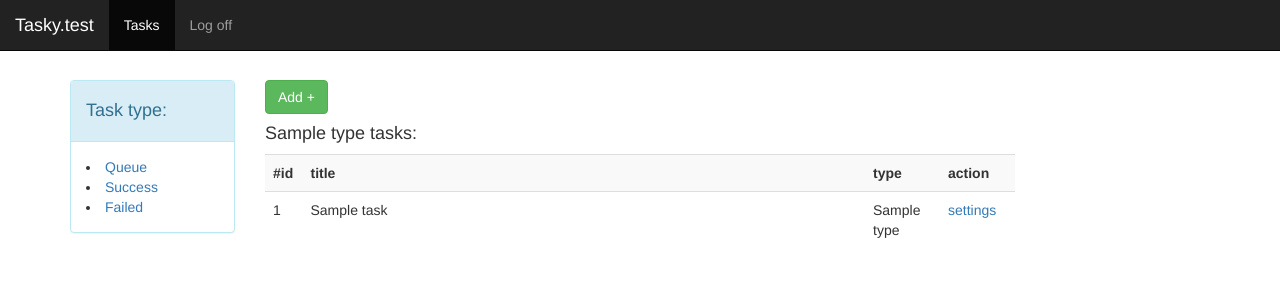
After one commit to romanchervyakov/tasky.1, a PHP site: template views/account/account.twig in a window 1280 px wide. The commit adds this page. Shown: the top 300 px of the page. Run offline with PHP 8.4, Linux system fonts and the light colour scheme; the template is opened without the code that fills it: most values are stand-ins (such as "Sample title", 1, 10 or a date in 2020); some libraries are stand-ins or nearby versions.

Commit message:
Tasks rendering

```diff
--- /dev/null
+++ b/views/account/account.twig
@@ -0,0 +1,72 @@
+{% extends 'main.twig' %}
+
+{% block content %}
+    <nav class="navbar navbar-inverse navbar-fixed-top">
+
+        <div class="navbar-header">
+            <a class="navbar-brand" href="{{ app.url_generator.generate('account') }}">Tasky.test</a>
+        </div>
+        <div id="navbar" class="collapse navbar-collapse">
+            <ul class="nav navbar-nav">
+                <li class="active"><a href="{{ app.url_generator.generate('account') }}">Tasks</a></li>
+                <li><a href="{{ app.url_generator.generate('login') }}">Log off</a></li>
+            </ul>
+        </div>
+    </nav>
+    <br>
+    <br>
+    <br>
+    <br>
+    <div class="row">
+        <div class="col-xs-2">
+            <div class="panel panel-info">
+                <div class="panel-heading"><h4>Task type:</h4></div>
+                <div class="panel-body">
+                    <li>
+                        <a href="{{ app.url_generator.generate('account') }}">Queue</a>
+                    </li>
+                    <li>
+                        <a href="{{ app.url_generator.generate('account') }}/success">Success</a>
+                    </li>
+                    <li>
+                        <a href="{{ app.url_generator.generate('account') }}/failed">Failed</a>
+                    </li>
+                </div>
+            </div>
+        </div>
+        <div class="col-xs-8">
+            <div class="btn btn-success">Add +</div>
+            <h4>{{ type }} tasks:</h4>
+            <table class="table table-striped table-hover">
+                <tr>
+                    <th width="5%">#id</th>
+                    <th width="75%">title</th>
+                    <th width="10%">type</th>
+                    <th width="10%">action</th>
+                </tr>
+                {% for task in tasksList %}
+                    <tr>
+                        <td>{{ task.id }}</td>
+                        <td>{{ task.title }}</td>
+                        <td>
+                            <span
+                            {% if task.type == 'success' %}
+                                class="label label-success"
+                            {% elseif task.type == 'failed' %}
+                                class="label label-danger"
+                            {% elseif task.type == 'queue' %}
+                                class="label label-default"
+                            {% endif %}
+                            >
+                                {{ task.type }}
+                            </span>
+                        </td>
+                        <td><a href="#">settings</a></td>
+                    </tr>
+                {% endfor %}
+            </table>
+        </div>
+
+    </div>
+
+{% endblock %}
--- a/views/main.twig
+++ b/views/main.twig
@@ -3,7 +3,11 @@
     <head>
         <meta charset="utf-8">
         <block>{% block title %}{% endblock %}</block>
-        <link href="https://maxcdn.bootstrapcdn.com/bootswatch/3.3.5/journal/bootstrap.min.css" rel="stylesheet" integrity="sha256-bPSyJP9+ovy9/YbIwvZyX6r2M4PkiF01vt0zuDLUEzs= sha512-F4ep7hh9V7i7UvRF56Vq8VgjFIFGRVaE2y5UZ2FtIcMWoLFiDxTmHgnDm1XDZGcc6Vtp+kwtL0Kd3VA8uBMK9g==" crossorigin="anonymous">        <style>
+       <!-- <link href="https://maxcdn.bootstrapcdn.com/bootswatch/3.3.5/journal/bootstrap.min.css" rel="stylesheet" integrity="sha256-bPSyJP9+ovy9/YbIwvZyX6r2M4PkiF01vt0zuDLUEzs= sha512-F4ep7hh9V7i7UvRF56Vq8VgjFIFGRVaE2y5UZ2FtIcMWoLFiDxTmHgnDm1XDZGcc6Vtp+kwtL0Kd3VA8uBMK9g==" crossorigin="anonymous">
+    -->  <!--  <link href="https://maxcdn.bootstrapcdn.com/bootswatch/3.3.5/darkly/bootstrap.min.css" rel="stylesheet" integrity="sha256-IsefKVCcMUlgpXQgIMRsqbIqC6aP153JkybxTa7W7/8= sha512-mCNEsmR1i3vWAq8hnHfbCCpc6V5fP9t0N1fEZ1wgEPF/IKteFOYZ2uk7ApzMXkT71sDJ00f9+rVMyMyBFwsaQg==" crossorigin="anonymous">
+      -->
+        <link href="https://maxcdn.bootstrapcdn.com/bootswatch/3.3.5/lumen/bootstrap.min.css" rel="stylesheet" integrity="sha256-kBMbBs0vxJSlN7T3a7hOLllj53zib5nbF7rn4NAKy04= sha512-PwtEPLjYjtwEveJNXQTih2qsQhTg4tjgIy0gruouyKN5NLD4G4jh+mMrf7cA2s5PVI71UlS8DBYr1iqrN7ivBg==" crossorigin="anonymous">
+        <style>
             .auth-form {
                 width: 400px;
                 position: absolute;
@@ -20,5 +24,6 @@
         {% block content %}
         {% endblock %}
     </div>
+    <script src="//code.jquery.com/jquery-1.11.3.min.js"></script>
     </body>
 </html>
```
Also changed, not shown: config/bootstrap.php (+9 -2 lines), model/Auth.php (+7 -12 lines), model/Generic/Generic.php (added, +17 -0 lines), model/Task.php (added, +31 -0 lines), web/index.php (+26 -12 lines), config/database_prod.php (added).
